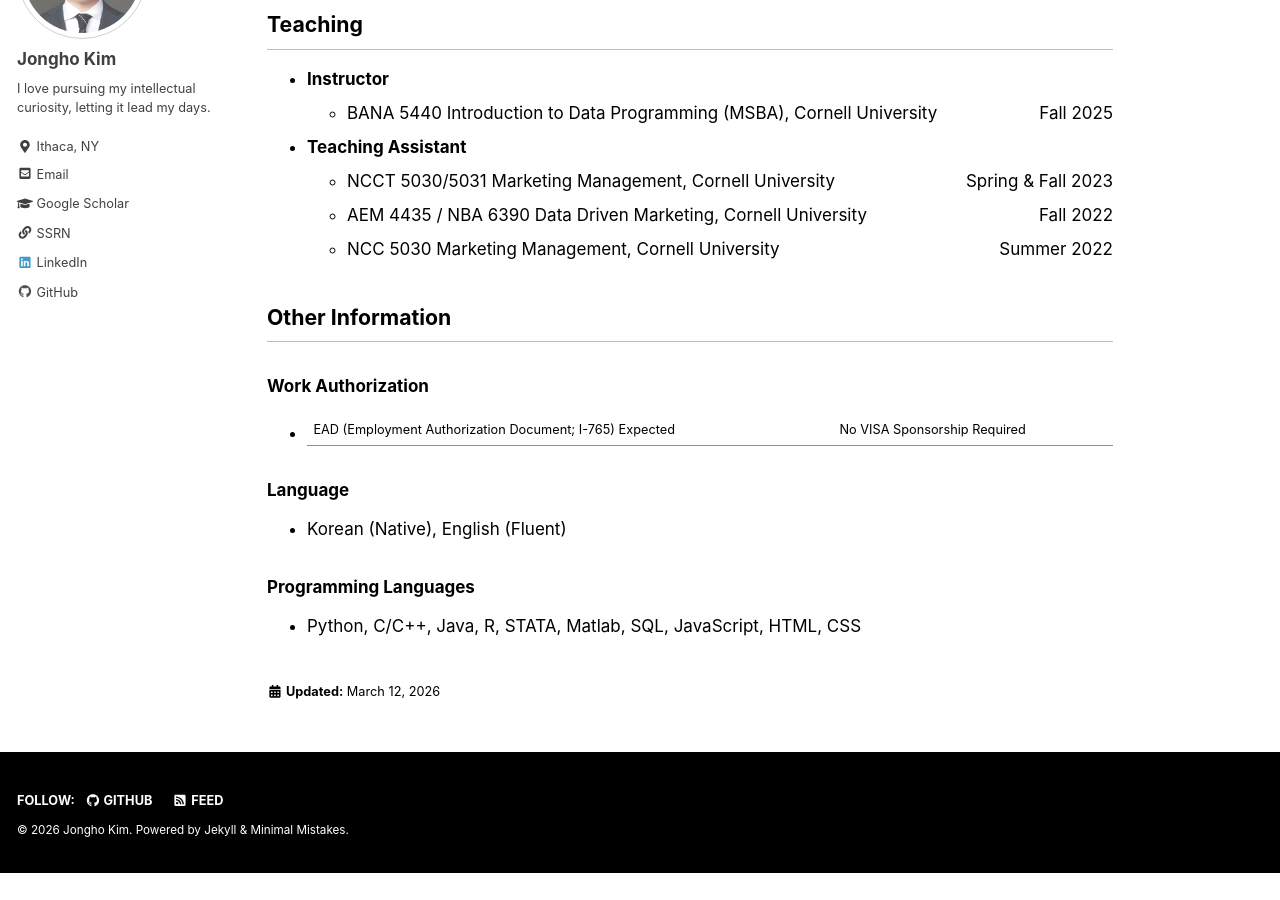
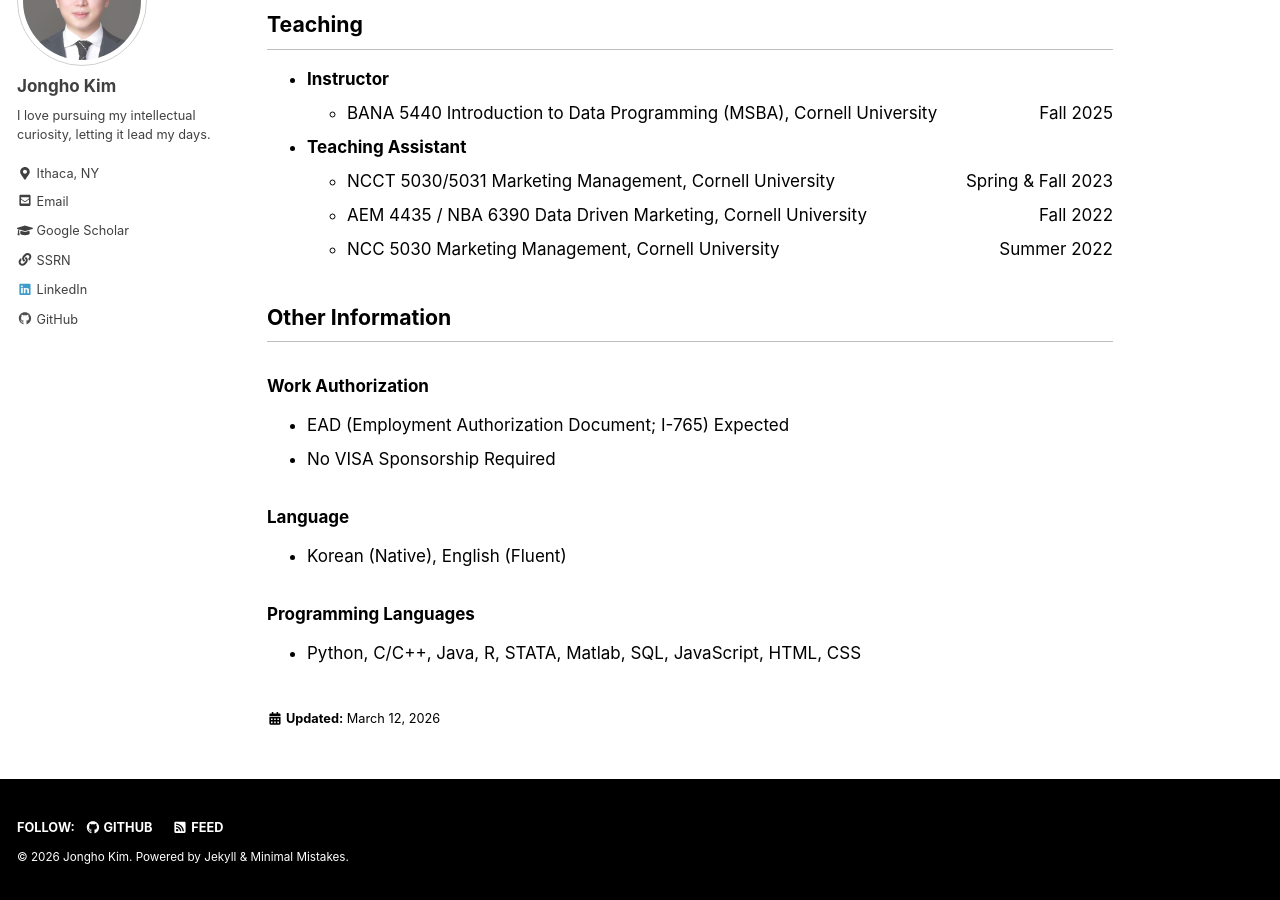
Before and after one commit to jonghkim/jonghkim.github.io, a Jekyll site: the page built from _pages/about.md, in a window 1280 px wide and 900 px high, scrolled down 2917 px. Built offline with Jekyll 4.4.1, drawn with Linux system fonts in a browser that asks for light colours; before the commit the page ends 3790 px from its top, so only the background shows below that.

Commit message:
update EAD

```diff
--- a/_pages/about.md
+++ b/_pages/about.md
@@ -124,7 +124,8 @@ last_modified_at: 2026-03-12
 ## Other Information
 
 ### Work Authorization
-- EAD (Employment Authorization Document; I-765) Expected | No VISA Sponsorship Required
+- EAD (Employment Authorization Document; I-765) Expected
+- No VISA Sponsorship Required
 
 ### Language
 - Korean (Native), English (Fluent)
```
